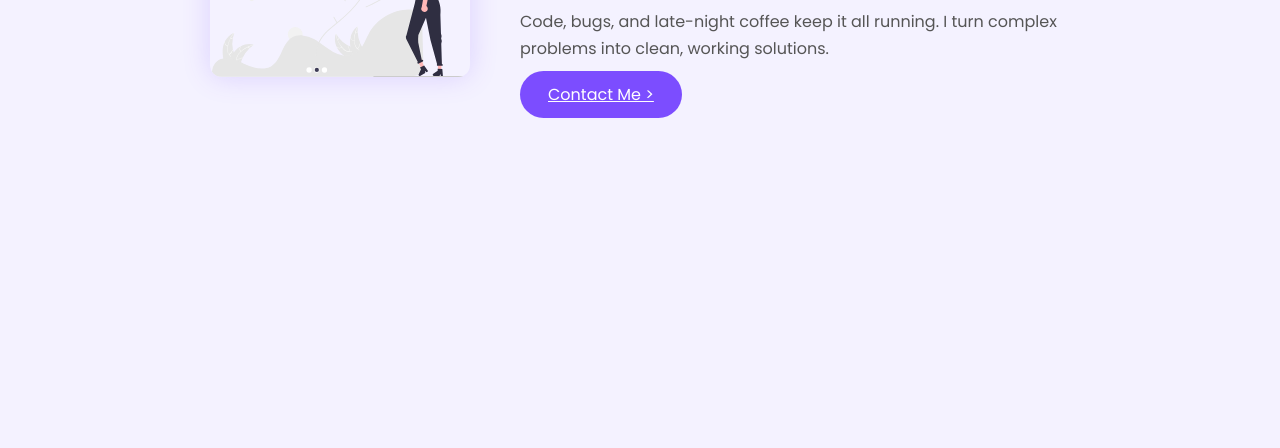
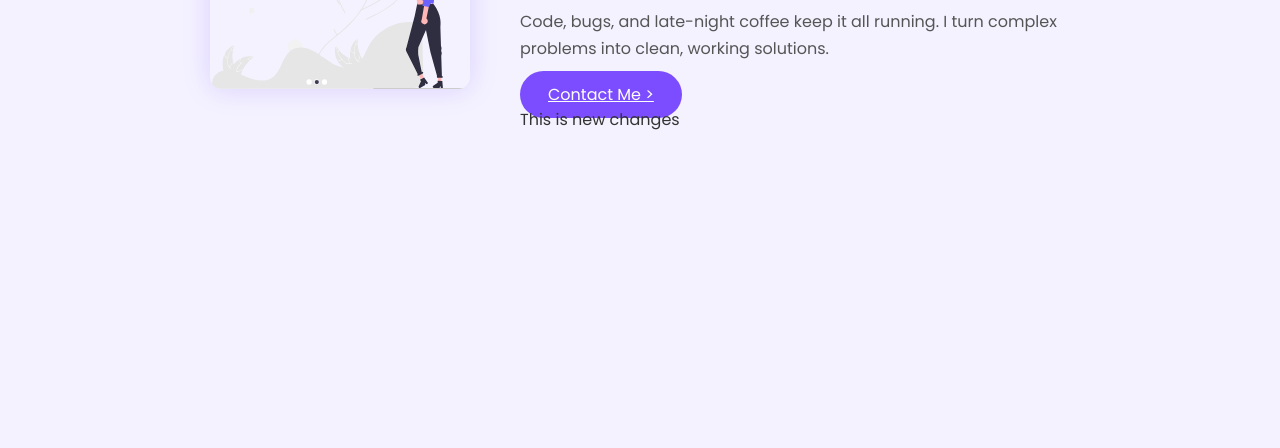
Before and after one commit to AnjaliMothsra/Portfolio_jenkins_pipeline, a website: page index.html in a window 1280 px wide. Shown: the part 352-800 px from the top of the page. Drawn offline with Linux system fonts and the light colour scheme.

Commit message:
Update html filr

```diff
--- a/index.html
+++ b/index.html
@@ -42,6 +42,7 @@
         <h2 style="color:#7C4DFF;">I build full-stack stuff that actually works!</h2> <!-- color change -->
         <p>Code, bugs, and late-night coffee keep it all running. I turn complex problems into clean, working solutions.</p>
         <a href="#contact" class="contact-btn">Contact Me ></a>
+        <div>This is new changes</div>
       </div>
     </div>
   </section>
```
